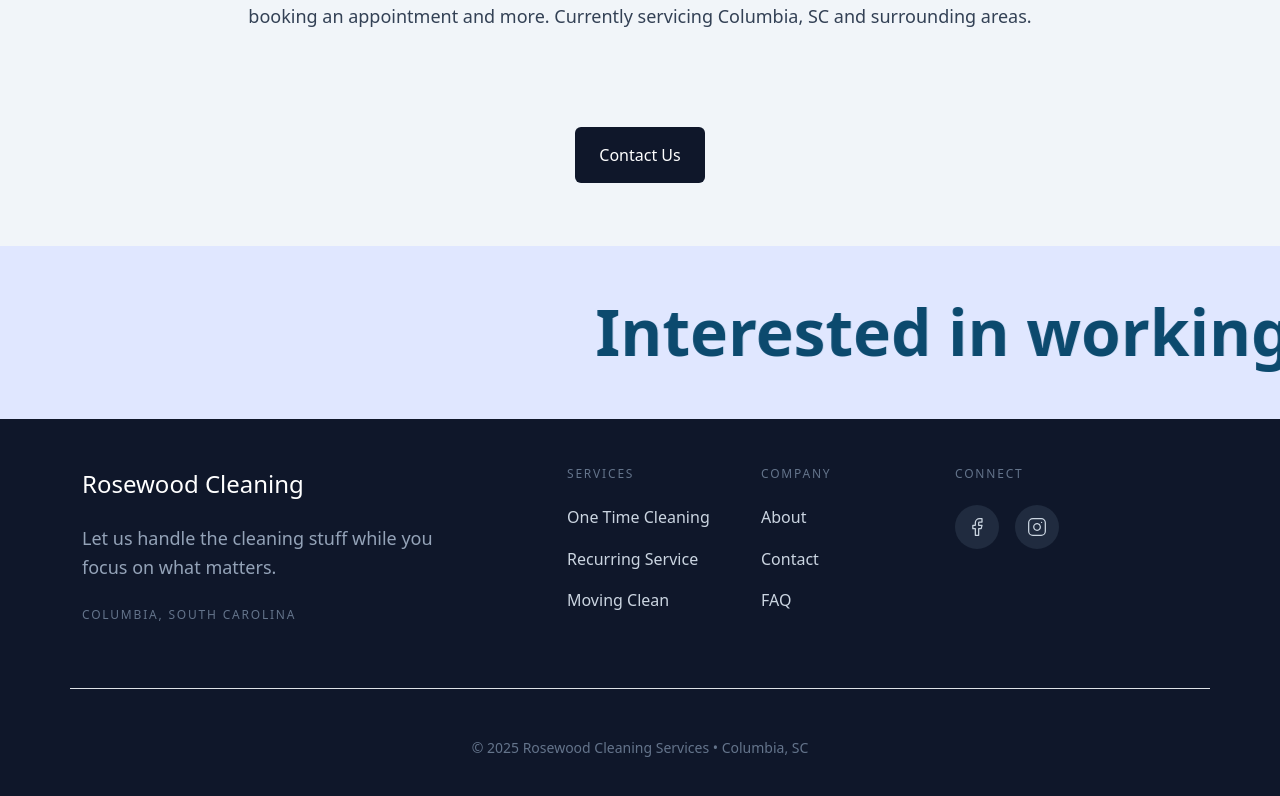
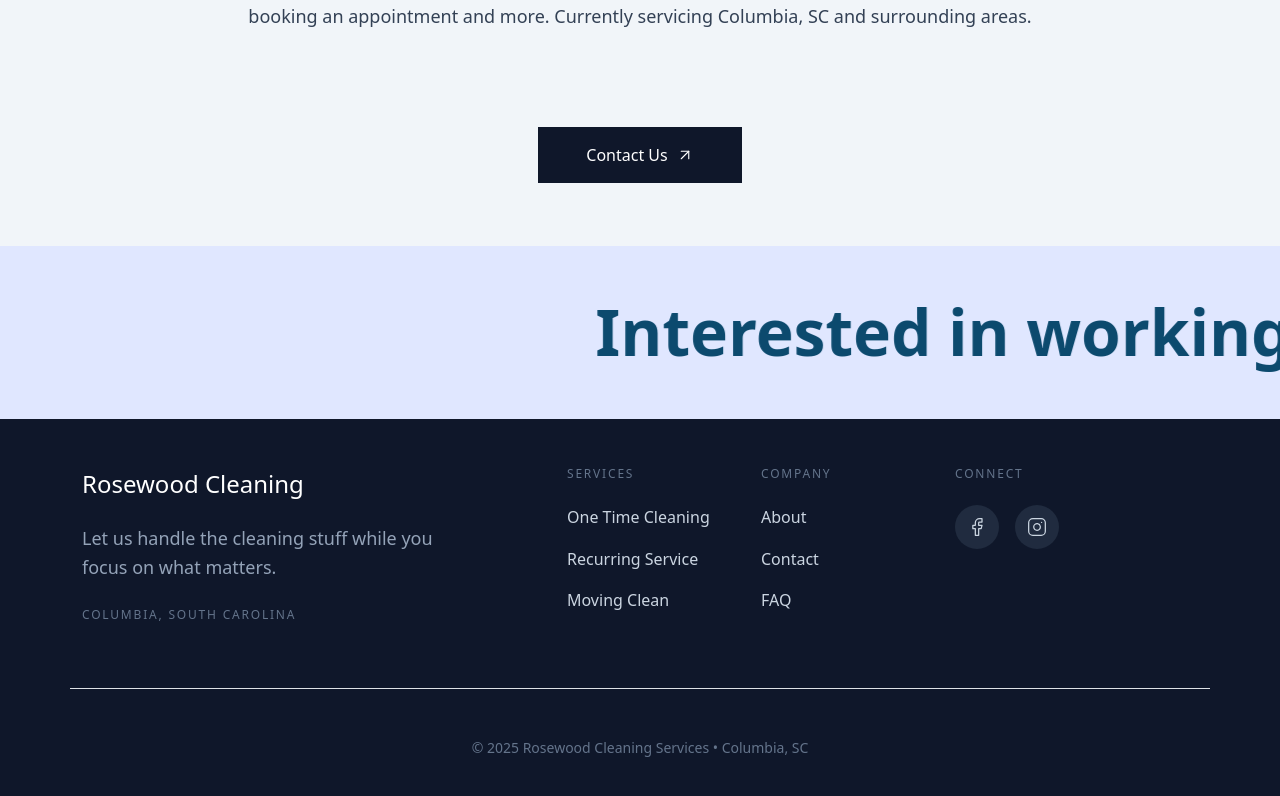
Before and after one commit to alexgoodestudio/rosewood_cleaning_service, a React (Create React App) app: page /faq in a window 1280 px wide. Shown: the part 1207-2003 px from the top of the page. Built offline with nearby package versions, Linux system fonts and the light colour scheme.

Commit message:
GSAP banner timing tweak

```diff
--- a/src/Components/Banner.js
+++ b/src/Components/Banner.js
@@ -28,7 +28,7 @@ function Banner() {
           each: 0.08,
           from: 'start'
         },
-        delay: 2.5
+        delay: 2
       });
     }
   }, []);
--- a/src/Components/Contact.js
+++ b/src/Components/Contact.js
@@ -1,6 +1,5 @@
 import { Link } from 'react-router-dom';
-
-
+import { ArrowUpRight } from "lucide-react";
 
 function Contact() {
 
@@ -16,11 +15,15 @@ function Contact() {
               </p>
 
             </div>
-        <Link to="/contact">
-          <button className="bg-slate-900 text-white py-3 px-4  rounded mb-5">
-            Contact Us
-          </button>
-        </Link>
+<Link to="/contact">
+  <button className="btn-contact py-3 px-5 mb-5 inline-flex items-center gap-2">
+    Contact Us
+    <ArrowUpRight
+      size={18}
+      strokeWidth={1.5}
+    />
+  </button>
+</Link>
       </div>
       </div>
     </section>
--- a/src/Components/Opener.js
+++ b/src/Components/Opener.js
@@ -1,7 +1,10 @@
-import React, { useRef } from "react";
+import { useRef } from "react";
 import { gsap } from "gsap";
 import { useGSAP } from "@gsap/react";
 import heroImage from "../Images/alex-tyson-1eUtEZDFH9Y-unsplash.jpg";
+import { ArrowUpRight } from "lucide-react";
+
+
 
 function Opener({ onImageLoad }) {
   const contentRef = useRef(null);
@@ -46,13 +49,18 @@ function Opener({ onImageLoad }) {
         <p className="text-lg md:text-xl mb-4">
           Your home deserves the best cleaning in <span className="font-bold">Columbia, South Carolina</span>
         </p>
+<a
+  href="tel:+18035096700"
+  className="btn-call-hero text-slate-950 no-underline px-5 py-3 font-medium inline-flex items-center gap-2 group"
+>
+  Call Us
+  <ArrowUpRight
+    size={18}
+    className="text-slate-700 group-hover:text-white group-hover:rotate-45 transition-all duration-300"
+    strokeWidth={1.5}
+  />
+</a>
 
-        <a
-          href="tel:+18035096700"
-          className="bg-white text-slate-950 no-underline rounded-lg px-5 py-3 font-medium inline-block"
-        >
-          Call Us
-        </a>
       </div>
     </div>
   );
--- a/src/Components/ServicesNew.js
+++ b/src/Components/ServicesNew.js
@@ -84,9 +84,9 @@ function ServiceCard({ service, index }) {
             {service.description}
           </p>
 
-        <div className="service-cta border border-black px-5 py-2 hover:bg-slate-950 group">
+        <div className="service-cta border border-black px-5 py-3 hover:bg-slate-950 group">
           <span className="text-button text-slate-900 group-hover:text-white">LEARN MORE</span>
-          <ArrowUpRight size={18} className="text-slate-700 group-hover:text-white" strokeWidth={1.5} />
+          <ArrowUpRight size={18} className="text-slate-700 group-hover:text-white group-hover:rotate-45" strokeWidth={1.5} />
         </div>
         </div>
       </a>
--- a/src/Style.css
+++ b/src/Style.css
@@ -32,6 +32,38 @@ body {
   justify-content: center;
   align-items: center;
   text-align: center;
+}
+
+/* In your index.css or App.css */
+.btn-call-hero {
+  background-color: white;
+  transition: background-color 0.3s ease, color 0.3s ease;
+}
+
+.btn-call-hero:hover {
+  background-color: #020617;
+  color: white;
+}
+
+.btn-contact {
+  background-color: #0f172a;
+  color: white;
+  transition: background-color 0.3s ease, color 0.3s ease;
+}
+
+.btn-contact:hover {
+  background-color: white;
+  color: #020617;
+}
+
+.btn-contact svg {
+  color: white;
+  transition: transform 0.3s ease, color 0.3s ease;
+}
+
+.btn-contact:hover svg {
+  color: #020617 !important;
+  transform: rotate(45deg);
 }
 
         .loader {
```
